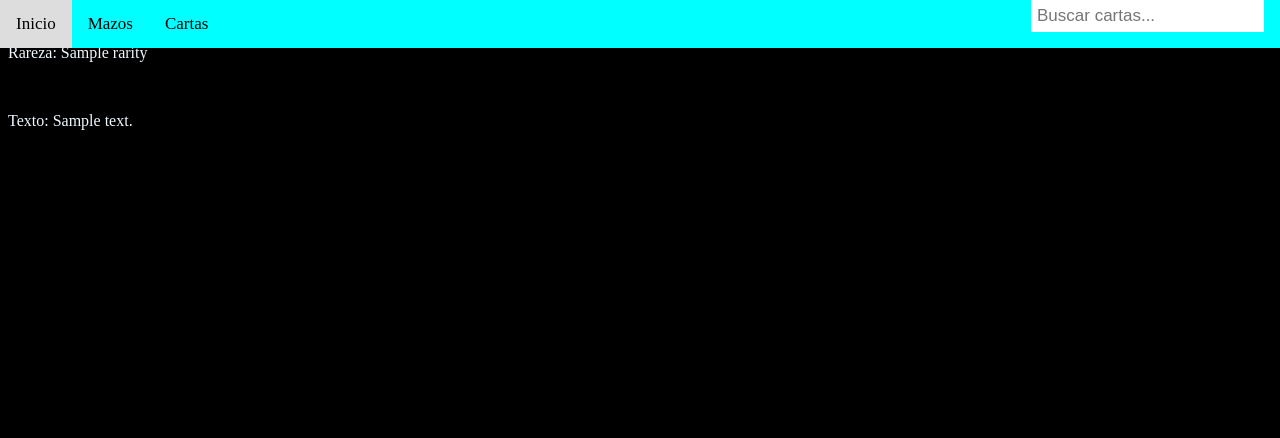
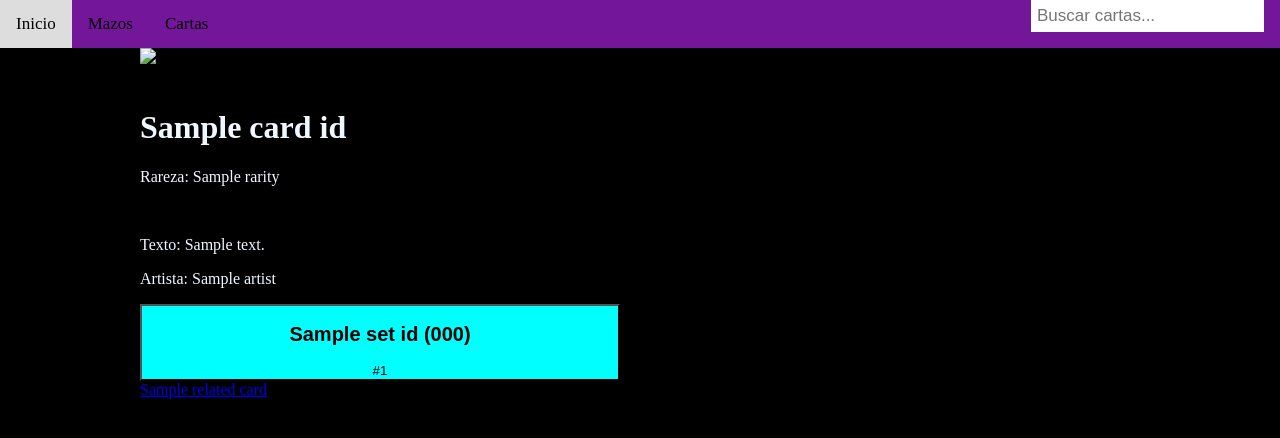
Before and after one commit to thegamesx/RoG-DeckBuilder, a Django app: template deckbuilderwebsite/cardSearch/templates/cardSearch/card.html in a window 1280 px wide. Shown: the top 438 px of the page. Run offline with Django 5.2, Linux system fonts and the light colour scheme; the template is opened without the code that fills it: most values are stand-ins (such as "Sample title", 1, 10 or a date in 2020).

Commit message:
0.0.1
- Todavia se está trabajando en mostrar toda la info de una carta, pero está más completo que antes
- Se mejoró la busqueda de cartas, incluyendo paginación, que se vean las imgs, y que estas apunten al detalle de las cartas. Todavia falta ver como hacer para que aparezca una sola versión de cada carta.

```diff
--- a/deckbuilderwebsite/DBwebsite/settings.py
+++ b/deckbuilderwebsite/DBwebsite/settings.py
@@ -125,6 +125,7 @@ USE_TZ = True
 
 STATIC_URL = 'static/'
 
+MEDIA_ROOT = os.path.join(BASE_DIR, 'media').replace('\\', '/')
 MEDIA_URL = 'media/'
 
 # Default primary key field type
--- a/deckbuilderwebsite/cardSearch/static/cardSearch/style.css
+++ b/deckbuilderwebsite/cardSearch/static/cardSearch/style.css
@@ -4,6 +4,12 @@ body{
 }
 
 .search-result{
+    padding-top: 40px;
+    margin: 0px auto 0px auto;
+    width: 1000px;
+}
+
+.card-info{
     padding-top: 40px;
     margin: 0px auto 0px auto;
     width: 1000px;
@@ -19,7 +25,7 @@ body{
     position: absolute;
     top: 0;
     left: 0;
-    background-color: cyan;
+    background-color: rgb(116, 22, 153);
     width: 100%;
 }
 
@@ -77,7 +83,7 @@ body{
 }
 
 /* Acomodamos los botones de control de pagina */
-.bottom-control-row button{
+.bottom-control-row a{
     padding: 5px;
     border-radius: 5%;
     border: beige;
@@ -88,14 +94,24 @@ body{
     font-size: 16px;
 }
 
-.bottom-control-row button:disabled{
+.bottom-control-row a:disabled{
     background-color: gray;
 }
 
-.bottom-control-row button:hover:not([disabled]){
+.bottom-control-row a:hover:not([disabled]){
     background-color: blue;
 }
 
 .control-right-side{
     float: right;
 }
+
+.card-illustration img{
+    float: left;
+    width: 480px;
+}
+
+.card-set button{
+    width: 480px;
+    background-color: aqua;
+}
--- a/deckbuilderwebsite/cardSearch/templates/cardSearch/card.html
+++ b/deckbuilderwebsite/cardSearch/templates/cardSearch/card.html
@@ -21,12 +21,24 @@
             <img src="{{ requestedcard.card_art.url }}">
           </div>
           <div class="card-info">
+            <h1><b>{{ requestedcard.card_id.card_name }}</b></h1>
             <p>Rareza: {{ requestedcard.rarity }}</p><br>
-            <p>Texto: {{requestedcard.card.text_box}}</p>
+            <p>Texto: {{requestedcard.card_id.text_box}}</p>
+            <p>Artista: {{ requestedcard.artist }} </p>
           </div>
         </div>
-        <div class="card-sets">
-
+        <div class="card-set">
+          <button>
+            <h2>{{requestedcard.set_id.set_name}} ({{ requestedcard.set_id.set_code }})</h2>
+            #{{ requestedcard.serial_number }}
+          </button>
+        </div>
+        <div class="related-cards">
+          {% if requestedcard.card_id.related_cards %}
+            {% for related_card in requestedcard.card_id.related_cards.all %}
+              <a href="/card/{{ related_card.pk }}">{{ related_card.card_name }}</a>
+            {% endfor %}
+          {% endif %}
         </div>
     </div>
   </body>
--- a/deckbuilderwebsite/cardSearch/urls.py
+++ b/deckbuilderwebsite/cardSearch/urls.py
@@ -2,5 +2,6 @@ from django.urls import path
 from . import views
 
 urlpatterns = [
-    path("card/<set_id>/<int:card_id>", views.card_info, name="card_info")
+    path("card/<set_id>/<int:card_id>", views.specific_card_info, name="specific_card_info"),
+    path("card/<int:db_card_id>", views.generic_card_info, name="generic_card_info"),
 ]
```
Also changed, not shown: deckbuilderwebsite/RoGDB/models.py (+53 -12 lines), deckbuilderwebsite/cardSearch/templates/cardSearch/search.html (+18 -16 lines), deckbuilderwebsite/cardSearch/views.py (+28 -16 lines), deckbuilderwebsite/RoGDB/migrations/0010_card_related_cards_cardversion_legality_and_more.py (added), deckbuilderwebsite/RoGDB/migrations/0011_alter_card_related_cards.py (added), deckbuilderwebsite/RoGDB/migrations/0012_alter_card_related_cards.py (added), deckbuilderwebsite/RoGDB/migrations/0013_otherlanguagecard_card_art_and_more.py (added), deckbuilderwebsite/RoGDB/migrations/0014_alter_card_related_cards_alter_cardversion_set_id_and_more.py (added), deckbuilderwebsite/RoGDB/migrations/0015_alter_card_attack_alter_card_health.py (added), deckbuilderwebsite/RoGDB/migrations/0016_card_is_token.py (added), deckbuilderwebsite/db.sqlite3, deckbuilderwebsite/media/card_art/CRIATURA-2-Esmeralda-733x1024.webp (added), deckbuilderwebsite/media/card_art/CRIATURA-3-Arrecidana-733x1024.webp (added), 1 other file.
